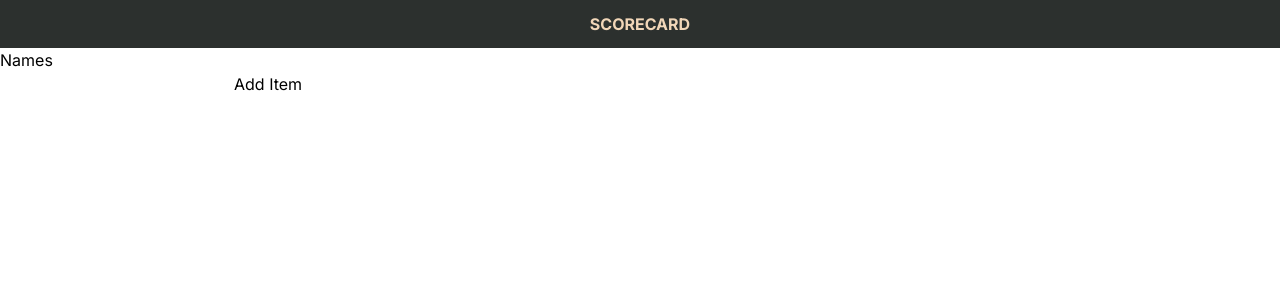
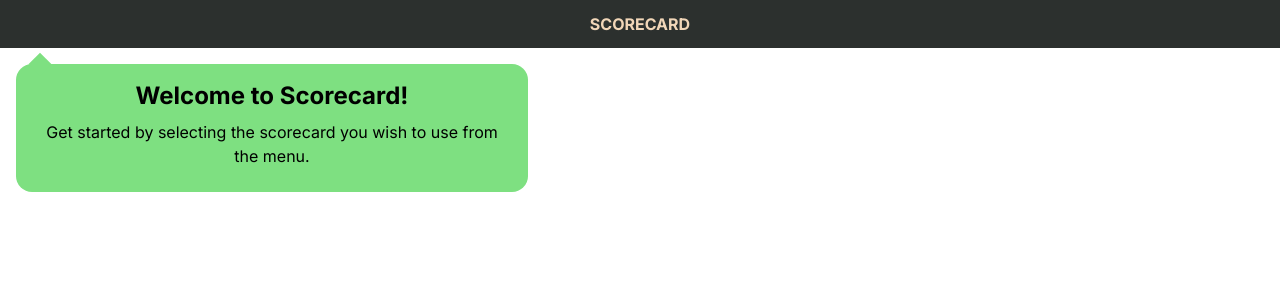
Before and after one commit to ex7r3me/score-card, a Next.js app: page / in a window 1280 px wide. Shown: the top 300 px of the page. Built offline with nearby package versions, Linux system fonts and the light colour scheme.

Commit message:
Added main content bubble to home

```diff
--- a/app/page.tsx
+++ b/app/page.tsx
@@ -1,11 +1,26 @@
-import List from '@/components/List';
-
 export default function Home() {
   return (
-    <div>
-      <h1 className="text-3xl font-bold underline">
-      </h1>
-      <List />
+    <div className="
+      container
+      relative
+      bg-light-green
+      rounded-2xl
+      text-center
+      m-4
+      p-4
+      w-4/5
+      sm:w-2/5
+      before:content-['']
+      before:block
+      before:absolute
+      before:-top-2
+      before:w-4
+      before:h-4
+      before:rotate-45
+      before:bg-light-green
+    ">
+      <h1 role="heading" className="text-2xl font-bold">Welcome to Scorecard!</h1>
+      <p className="my-2">Get started by selecting the scorecard you wish to use from the menu.</p>
     </div>
   );
 }
```
Also changed, not shown: 1 other file (tests, documents, lock files or other folders).
